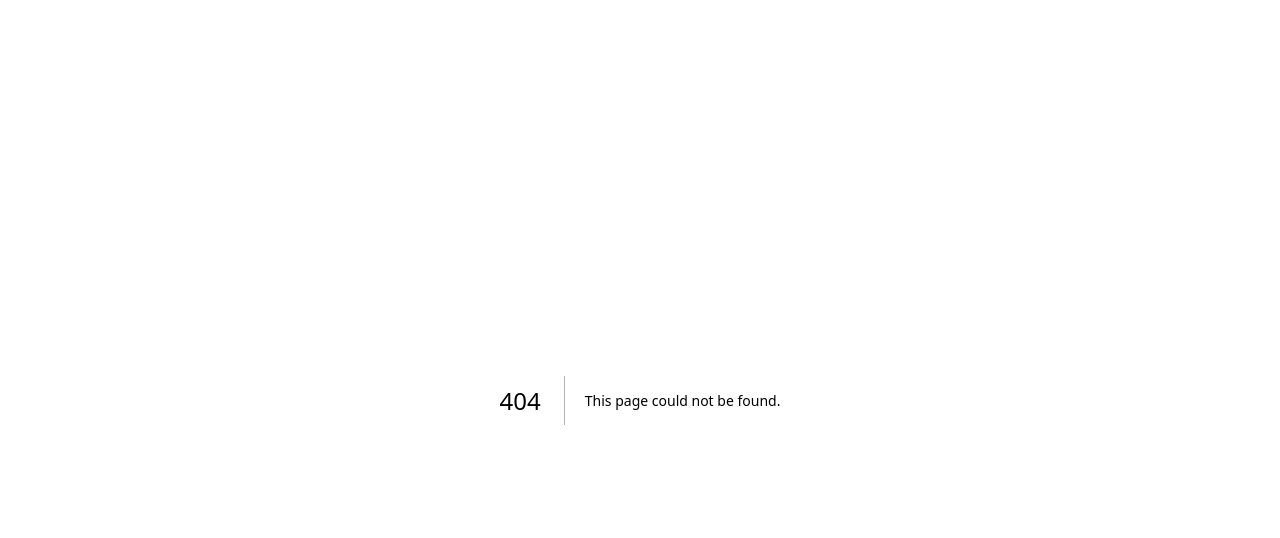
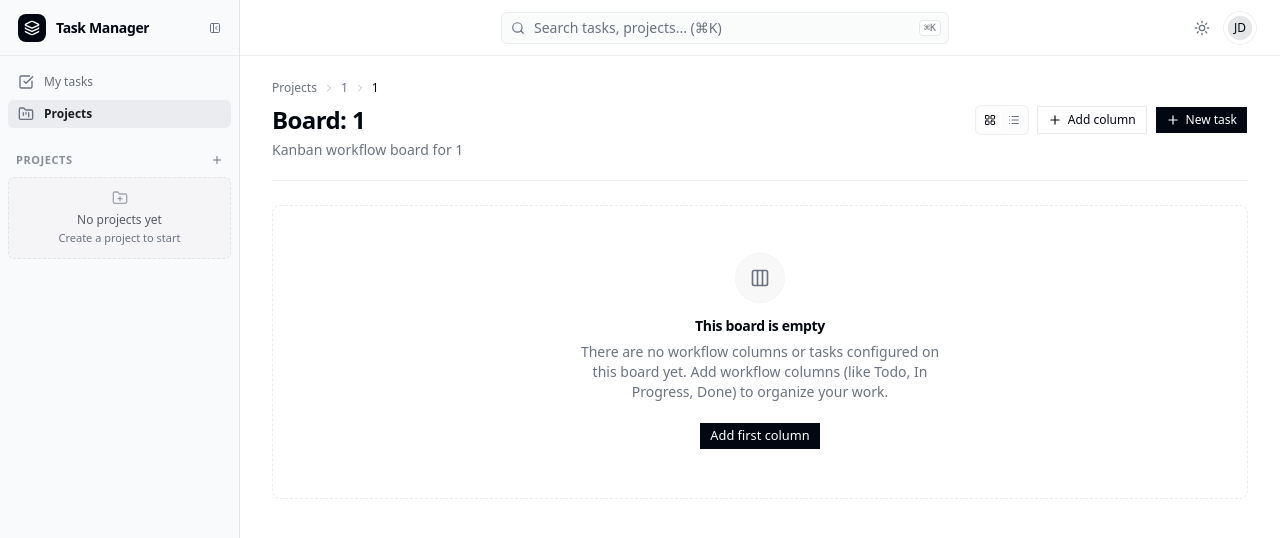
Before and after one commit to PJPhukan/task, a Next.js app: page /projects/1/boards/1 in a window 1280 px wide. Before the commit this address had no page. Shown: the top 538 px of the page. Built offline with nearby package versions, Linux system fonts and the light colour scheme.

Commit message:
Add core pages with empty states and root redirect

```diff
--- /dev/null
+++ b/src/app/(pages)/my-tasks/page.tsx
@@ -0,0 +1,69 @@
+import * as React from 'react';
+import { CheckCircle2, Filter, Plus } from 'lucide-react';
+import { PageHeader } from '@/components/page-header';
+import { EmptyState } from '@/components/empty-state';
+import { Button } from '@/components/ui/button';
+import { Badge } from '@/components/ui/badge';
+
+export const metadata = {
+  title: 'My tasks | Task Manager',
+  description: 'View and manage tasks assigned to you',
+};
+
+export default function MyTasksPage() {
+  return (
+    <div className="space-y-6">
+      <PageHeader
+        title="My tasks"
+        description="View and track all tasks assigned to you across projects"
+        actions={
+          <div className="flex items-center gap-2">
+            <Button variant="outline" size="sm" className="gap-1.5 text-xs">
+              <Filter className="h-3.5 w-3.5 text-muted-foreground" />
+              <span>Filter</span>
+            </Button>
+            <Button size="sm" className="gap-1.5 text-xs">
+              <Plus className="h-3.5 w-3.5" />
+              <span>New task</span>
+            </Button>
+          </div>
+        }
+      />
+
+      {/* View Switcher / Filter Pills */}
+      <div className="flex items-center gap-2 border-b border-border/50 pb-2 text-xs">
+        <button
+          type="button"
+          className="flex items-center gap-1.5 font-medium text-foreground px-2.5 py-1 rounded-md bg-muted/70"
+        >
+          <span>Assigned to me</span>
+          <Badge variant="secondary" className="px-1.5 py-0 text-[10px] h-4">
+            0
+          </Badge>
+        </button>
+        <button
+          type="button"
+          className="flex items-center gap-1.5 text-muted-foreground hover:text-foreground px-2.5 py-1 rounded-md transition-colors"
+        >
+          <span>Created by me</span>
+          <Badge variant="outline" className="px-1.5 py-0 text-[10px] h-4 border-border/60">
+            0
+          </Badge>
+        </button>
+      </div>
+
+      {/* Empty State */}
+      <EmptyState
+        icon={CheckCircle2}
+        title="No tasks assigned"
+        description="You're all caught up! When tasks are assigned to you, they'll show up here with their status, priority, and due dates."
+        action={{
+          label: 'Explore projects',
+          href: '/projects',
+          variant: 'outline',
+        }}
+        className="my-8"
+      />
+    </div>
+  );
+}
--- /dev/null
+++ b/src/app/(pages)/projects/[projectId]/boards/[boardId]/page.tsx
@@ -0,0 +1,73 @@
+'use client';
+
+import * as React from 'react';
+import { Columns3, Plus, LayoutGrid, List } from 'lucide-react';
+import { PageHeader } from '@/components/page-header';
+import { EmptyState } from '@/components/empty-state';
+import { Button } from '@/components/ui/button';
+
+interface BoardDetailPageProps {
+  params: Promise<{ projectId: string; boardId: string }>;
+}
+
+export default function BoardDetailPage(props: BoardDetailPageProps) {
+  const { projectId, boardId } = React.use(props.params);
+  const decodedProjectId = decodeURIComponent(projectId);
+  const decodedBoardId = decodeURIComponent(boardId);
+
+  return (
+    <div className="space-y-6">
+      <PageHeader
+        title={`Board: ${decodedBoardId}`}
+        description={`Kanban workflow board for ${decodedProjectId}`}
+        breadcrumbs={[
+          { label: 'Projects', href: '/projects' },
+          { label: decodedProjectId, href: `/projects/${projectId}` },
+          { label: decodedBoardId },
+        ]}
+        actions={
+          <div className="flex items-center gap-2">
+            <div className="flex items-center rounded-md border border-border/60 bg-muted/30 p-0.5">
+              <Button
+                variant="ghost"
+                size="icon-xs"
+                className="bg-background shadow-2xs text-foreground"
+                title="Board view"
+              >
+                <LayoutGrid className="h-3.5 w-3.5" />
+              </Button>
+              <Button
+                variant="ghost"
+                size="icon-xs"
+                className="text-muted-foreground hover:text-foreground"
+                title="List view"
+              >
+                <List className="h-3.5 w-3.5" />
+              </Button>
+            </div>
+            <Button variant="outline" size="sm" className="gap-1.5 text-xs">
+              <Plus className="h-3.5 w-3.5" />
+              <span>Add column</span>
+            </Button>
+            <Button size="sm" className="gap-1.5 text-xs">
+              <Plus className="h-3.5 w-3.5" />
+              <span>New task</span>
+            </Button>
+          </div>
+        }
+      />
+
+      {/* Proper Empty State for the Board */}
+      <EmptyState
+        icon={Columns3}
+        title="This board is empty"
+        description="There are no workflow columns or tasks configured on this board yet. Add workflow columns (like Todo, In Progress, Done) to organize your work."
+        action={{
+          label: 'Add first column',
+          onClick: () => {},
+        }}
+        className="my-8"
+      />
+    </div>
+  );
+}
--- /dev/null
+++ b/src/app/(pages)/projects/[projectId]/page.tsx
@@ -0,0 +1,53 @@
+'use client';
+
+import * as React from 'react';
+import { Kanban, Plus, Settings } from 'lucide-react';
+import { PageHeader } from '@/components/page-header';
+import { EmptyState } from '@/components/empty-state';
+import { Button } from '@/components/ui/button';
+
+interface ProjectDetailPageProps {
+  params: Promise<{ projectId: string }>;
+}
+
+export default function ProjectDetailPage(props: ProjectDetailPageProps) {
+  const { projectId } = React.use(props.params);
+  const decodedProjectId = decodeURIComponent(projectId);
+
+  return (
+    <div className="space-y-6">
+      <PageHeader
+        title={`Project: ${decodedProjectId}`}
+        description="Overview, boards, and workflow management for this project"
+        breadcrumbs={[
+          { label: 'Projects', href: '/projects' },
+          { label: decodedProjectId },
+        ]}
+        actions={
+          <div className="flex items-center gap-2">
+            <Button variant="outline" size="sm" className="gap-1.5 text-xs">
+              <Settings className="h-3.5 w-3.5 text-muted-foreground" />
+              <span>Settings</span>
+            </Button>
+            <Button size="sm" className="gap-1.5 text-xs">
+              <Plus className="h-3.5 w-3.5" />
+              <span>Create board</span>
+            </Button>
+          </div>
+        }
+      />
+
+      {/* Proper Empty State for Boards in this project */}
+      <EmptyState
+        icon={Kanban}
+        title="No boards in this project"
+        description="Boards help you visualize workflows and track tasks across different stages. Create a Kanban board to get started."
+        action={{
+          label: 'Create first board',
+          onClick: () => {},
+        }}
+        className="my-8"
+      />
+    </div>
+  );
+}
--- /dev/null
+++ b/src/app/(pages)/projects/page.tsx
@@ -0,0 +1,50 @@
+'use client';
+
+import * as React from 'react';
+import { FolderKanban, Plus, Search } from 'lucide-react';
+import { PageHeader } from '@/components/page-header';
+import { EmptyState } from '@/components/empty-state';
+import { Button } from '@/components/ui/button';
+import { Input } from '@/components/ui/input';
+
+export default function ProjectsPage() {
+  return (
+    <div className="space-y-6">
+      <PageHeader
+        title="Projects"
+        description="Manage and organize your team's projects, boards, and workflows"
+        actions={
+          <Button size="sm" className="gap-1.5 text-xs">
+            <Plus className="h-3.5 w-3.5" />
+            <span>Create project</span>
+          </Button>
+        }
+      />
+
+      {/* Filter / Search Bar */}
+      <div className="flex items-center justify-between gap-3">
+        <div className="relative flex-1 max-w-xs">
+          <Search className="absolute left-2.5 top-2.5 h-3.5 w-3.5 text-muted-foreground pointer-events-none" />
+          <Input
+            type="search"
+            placeholder="Search projects..."
+            className="h-8 pl-8 text-xs bg-muted/30 border-border/60"
+            disabled
+          />
+        </div>
+      </div>
+
+      {/* Proper Empty State */}
+      <EmptyState
+        icon={FolderKanban}
+        title="No projects yet"
+        description="Projects help you organize tasks into boards and track progress across your team. Create your first project to get started."
+        action={{
+          label: 'Create first project',
+          onClick: () => {},
+        }}
+        className="my-8"
+      />
+    </div>
+  );
+}
--- a/src/app/page.tsx
+++ b/src/app/page.tsx
@@ -1,12 +1,5 @@
-export default function Home() {
-  return (
-    <div className="flex flex-col items-center justify-center min-h-screen">
-      <div className="text-center space-y-4">
-        <h1 className="text-4xl font-bold">Task Manager</h1>
-        <p className="text-lg text-gray-600 dark:text-gray-400">
-          Internal Jira-style task management system
-        </p>
-      </div>
-    </div>
-  );
+import { redirect } from 'next/navigation';
+
+export default function RootPage() {
+  redirect('/my-tasks');
 }
```
